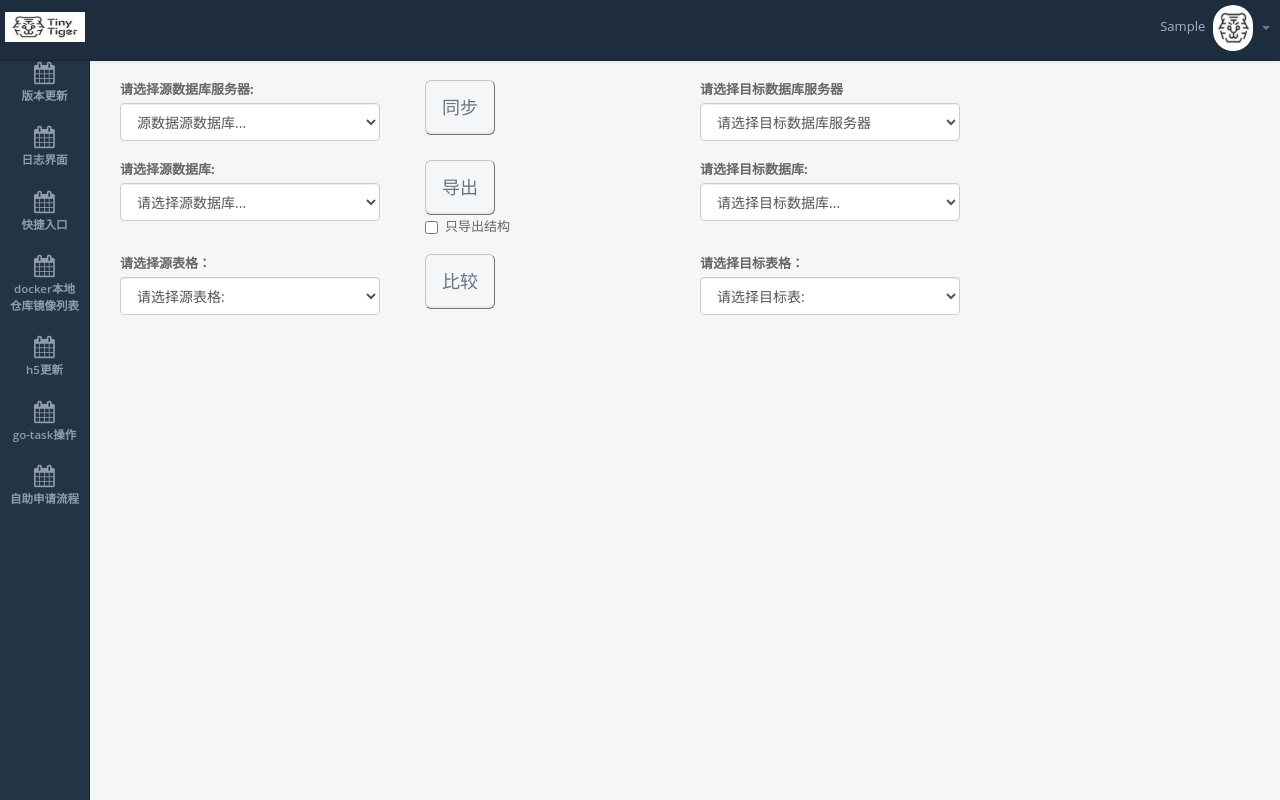
After one commit to tangxinwu/OMS, a Django app: template infrastructure/templates/sync_db.html in a window 1280 px wide. The commit adds this page. Run offline with Django 3.2, Linux system fonts and the light colour scheme; the template is opened without the code that fills it: most values are stand-ins (such as "Sample title", 1, 10 or a date in 2020); parts of the project's set-up code (start-up, migrations or seed data) failed here and were passed over.

Commit message:
1.增加数据库同步对比功能 2.现在更新项目的时候能够选择更新配置文件或者不更新配置文件了

```diff
--- a/infrastructure/admin.py
+++ b/infrastructure/admin.py
@@ -49,7 +49,8 @@ admin.site.register(RemoteServerService, RemoteServerServiceAdmin)
 
 
 class UpdateLogAdmin(admin.ModelAdmin):
-    list_display = ["UpdateName", "UpdateTaskId", "UpdateUser", "UpdateTime", "UpdateTags", "UpdateDescription"]
+    list_display = ["UpdateName", "UpdateTaskId", "UpdateUser", "UpdateTime", "UpdateTags", "UpdateDescription",
+                    "UpdateUseConfig"]
 
 
 admin.site.register(UpdateLogs, UpdateLogAdmin)
--- a/infrastructure/models.py
+++ b/infrastructure/models.py
@@ -156,6 +156,7 @@ class UpdateLogs(models.Model):
     UpdateTags = models.CharField("更新的tags", max_length=100, blank=True, null=True)
     UpdateBranch = models.CharField("更新的分支", max_length=50, blank=True, null=True)
     UpdateDescription = models.TextField("本次更新的内容", max_length=500, blank=True, null=True)
+    UpdateUseConfig = models.CharField("是否使用配置更新", max_length=50, blank=True, null=True)
 
     class Meta:
         ordering = ['UpdateName']
--- a/infrastructure/statics/js/application_update.js
+++ b/infrastructure/statics/js/application_update.js
@@ -66,6 +66,7 @@ $(function () {
         $("#update_result").empty();
         let application_id = $("#applications").val();
         let application_tags = $("#tags").val();
+        let application_options = $("#options_content").val();
         if (application_id == ""){
             swal("出错啦!", "请选择更新选项!", "error");
             return false;
@@ -79,7 +80,7 @@ $(function () {
 			confirmButtonText: "是的，我要更新",
 			confirmButtonColor: "#ec6c62"
 			}, function() {
-				$.post("/version_update/", {"application_id": application_id,"application_tags":application_tags} ,function (result) {
+				$.post("/version_update/", {"application_id": application_id,"application_tags":application_tags, "application_options": application_options} ,function (result) {
 				    // console.log(result);
 				        if (result.indexOf("DOCTYPE html") >= 1){
 				            swal("出错啦!", "您需要重新登录!", "error");
--- a/infrastructure/task.py
+++ b/infrastructure/task.py
@@ -14,6 +14,7 @@ def version_update_task(application_id):
     selected_application = Application.objects.get(id=int(application_id.split("_")[0]))
     application_time_flag = application_id.split("_")[1]
     application_tags = application_id.split("_")[2]
+    application_option = application_id.split("_")[3]
     print("打印time flag", application_time_flag)
     # 运行本地拉取脚本
     # pull_cmd = "/usr/bin/sh {} {} {} {} {}".format(selected_application.ApplicationUpdateScriptPath,
@@ -49,10 +50,11 @@ def version_update_task(application_id):
 
     # 远程运行脚本 ##
     ssh = ssh_plugin.SSHConnect(host)
-    cmd = "sh {} {} {}".format(
+    cmd = "sh {} {} {} {}".format(
         os.path.join("/tmp", os.path.basename(selected_application.ApplicationUpdateScriptPathAfter)),
         selected_application.ApplicationPath,
-        application_time_flag)
+        application_time_flag,
+        application_option)
     print(cmd)
     result = ssh.run_command(cmd)
     return (lambda x, y: x if x else y)(stdout, stderror) + result
--- /dev/null
+++ b/infrastructure/templates/sync_db.html
@@ -0,0 +1,197 @@
+<!DOCTYPE html>
+<html lang="en">
+<head>
+  <meta charset="utf-8">
+  <title>小虎科技</title>
+    <meta name="viewport" content="width=device-width, initial-scale=1, maximum-scale=1">
+    <link rel="stylesheet" href="/static/css/bootstrap.css">
+    <link rel="stylesheet" href="/static/css/font-awesome.min.css">
+	<link rel="stylesheet" href="/static/css/style.css">
+    <link rel="stylesheet" href="/static/css/plugin.css">
+    <link rel="stylesheet" href="/static/css/landing.css">
+    <link rel="stylesheet" href="/static/sweetalert/sweetalert.css">
+
+    <!--ip 显示界面css-->
+    <link rel="stylesheet" type="text/css" href="/static/css/ipTips.css" />
+    <!--[if lt IE 9]>
+    <script src="/static/js/ie/respond.min.js"></script>
+    <script src="/static/js/ie/html5.js"></script>
+    <![endif]-->
+    <style>
+        .cover {
+            background-color: #d6bad1;
+            opacity: 0.5;
+            height: 100%;
+            width: 100%;
+            position: absolute;
+            z-index: 9999;
+            display: none;
+        }
+
+    </style>
+</head>
+<body>
+    <div class="cover">
+        <img src="/static/images/fetch_data.gif" style="margin-left: 30%;margin-top: 10%">
+    </div>
+  <!-- header -->
+	<header id="header" class="navbar bg bg-black">
+    <ul class="nav navbar-nav navbar-avatar pull-right">
+      <li class="dropdown">
+        <a href="#" class="dropdown-toggle" data-toggle="dropdown">
+          <span class="hidden-sm-only">{{ logged_user }}</span>
+          <span class="thumb-small avatar inline"><img src="/static/images/avatar.jpg" alt="{{ logged_user }}" class="img-circle"></span>
+          <b class="caret hidden-sm-only"></b>
+        </a>
+        <ul class="dropdown-menu">
+          <li><a href="/logout/">登出</a></li>
+        </ul>
+      </li>
+    </ul>
+    <a class="navbar-brand" href="#"><img src="/static/images/top_logo.png"></a>
+    <button type="button" class="btn btn-link pull-left nav-toggle hidden-lg" data-toggle="class:slide-nav slide-nav-left" data-target="body">
+      <i class="icon-reorder icon-xlarge text-default"></i>
+    </button>
+	</header>
+  <!-- / header -->
+  <!-- nav -->
+  <nav id="nav" class="nav-primary visible-lg nav-vertical">
+    <ul class="nav" data-spy="affix" data-offset-top="50">
+        {% if logged_role == "master" %}
+        <li><a href="/ip_interface/"><i class="icon-calendar icon-xlarge"></i>ip管理界面</a></li>
+        {% endif %}
+        <li ><a href="/version_update/"><i class="icon-calendar icon-xlarge"></i>版本更新</a></li>
+        <li><a href="/logs_gather/"><i class="icon-calendar icon-xlarge"></i>日志界面</a></li>
+        <li><a href="/shortcut/"><i class="icon-calendar icon-xlarge"></i>快捷入口</a></li>
+        <li><a href="/docker_local_registry/"><i class="icon-calendar icon-xlarge"></i>docker本地仓库镜像列表</a></li>
+        <li><a href="/h5_update/"><i class="icon-calendar icon-xlarge"></i>h5更新</a></li>
+        <li><a href="/go-task/"><i class="icon-calendar icon-xlarge"></i>go-task操作</a></li>
+        <li ><a href="/self_invoke/"><i class="icon-calendar icon-xlarge"></i>自助申请流程</a></li>
+        {% if logged_role == "auditing" %}
+        <li><a href="/self_invoke_result/"><i class="icon-calendar icon-xlarge"></i>自助申请流程审批界面</a></li>
+        {% endif %}
+        {% if logged_role == "master" %}
+        <li class="active"><a href="/sync_db/"><i class="icon-calendar icon-xlarge"></i>数据库同步</a></li>
+        {% endif %}
+    </ul>
+  </nav>
+  <!-- / nav -->
+  <section id="content">
+    <div class="col-sm-12" id="db_server_area">
+        <div>
+            <br>
+        </div>
+
+        <div class="col-sm-3" >
+            <label>请选择源数据库服务器:</label>
+            <select class="form-control" id="src_db_server">
+                <option value="">源数据源数据库...</option>
+                {% for db_server in all_db_server %}
+                    <option value="{{ db_server.wan_ip }}">{{ db_server.server_name }}</option>
+                {% endfor %}
+            </select>
+        </div>
+        <div class="col-sm-3">
+            <div class="col-sm-6">
+                <button class="btn-default btn-large" id="sync_db">同步</button>
+            </div>
+
+        </div>
+        <div class="col-sm-3">
+            <label>请选择目标数据库服务器</label>
+            <select class="form-control" id="des_db_server">
+                <option value="">请选择目标数据库服务器</option>
+                {% for db_server in all_db_server %}
+                    <option value="{{ db_server.wan_ip }}">{{ db_server.server_name }}</option>
+                {% endfor %}
+            </select>
+        </div>
+    </div>
+    <div class="col-sm-12">
+        <br>
+    </div>
+    <div class="col-sm-12" id="database_area">
+        <div class="col-sm-3" >
+            <label >请选择源数据库:</label>
+            <select class="form-control" id="src_db">
+                <option value="">请选择源数据库...</option>
+                <option value=""></option>
+            </select>
+        </div>
+        <div class="col-sm-3">
+            <div class="col-sm-6">
+                <button class="btn-default btn-large" id="export">导出</button>
+                <label class="checkbox-inline">
+                    <input type="checkbox" class="checkbox-inline" name="options" id="stru_only">
+                    只导出结构
+                </label>
+
+            </div>
+
+        </div>
+        <div class="col-sm-3">
+            <label >请选择目标数据库:</label>
+            <select class="form-control" id="des_db">
+                <option value="">请选择目标数据库...</option>
+            </select>
+        </div>
+
+    </div>
+    <div class="col-sm-12">
+        <br>
+    </div>
+    <div class="col-sm-12" id="table_area">
+        <div class="col-sm-3">
+            <label>请选择源表格：</label>
+            <select class="form-control" id="src_table">
+                <option value="">请选择源表格:</option>
+            </select>
+        </div>
+        <div class="col-sm-3">
+            <div class="col-sm-6">
+               <button class="btn-default btn-large" id="compare">比较</button>
+            </div>
+
+        </div>
+        <div class="col-sm-3">
+            <label>请选择目标表格：</label>
+            <select class="form-control" id="des_table">
+                <option value="">请选择目标表:</option>
+            </select>
+        </div>
+
+    </div>
+    <div class="col-sm-12">
+        <br>
+    </div>
+{#    <div class="col-sm-12">#}
+{#        <iframe style="width: 100%;height: 600px" id="display_report">#}
+{##}
+{#        </iframe>#}
+{#    </div>#}
+  </section>
+  <!-- footer -->
+
+
+
+   <!-- / footer -->
+	<script src="/static/js/jquery.min.js"></script>
+  <!--sweetalert plugin -->
+  <script src="/static/sweetalert/sweetalert.min.js"></script>
+       <!-- 自定义js -->
+    <script src="/static/js/sync_db.js"></script>
+
+  <!-- Bootstrap -->
+  <script src="/static/js/bootstrap.js"></script>
+  <!-- app -->
+  <script src="/static/js/app.js"></script>
+  <script src="/static/js/app.plugin.js"></script>
+  <script src="/static/js/app.data.js"></script>
+
+  <!-- Sparkline Chart -->
+  <script src="/static/js/charts/sparkline/jquery.sparkline.min.js"></script>
+  <!-- Easy Pie Chart -->
+  <script src="/static/js/charts/easypiechart/jquery.easy-pie-chart.js"></script>
+  <script src="/static/js/ie/excanvas.js"></script>
+</body>
+</html>
```
Also changed, not shown: infrastructure/plugin/ttt.py (+56 -39 lines), infrastructure/statics/js/sync_db.js (added, +222 -0 lines), infrastructure/templates/report.html (added, +55 -0 lines), infrastructure/templates/version_update.html (+10 -3 lines), infrastructure/views.py (+7 -4 lines).
